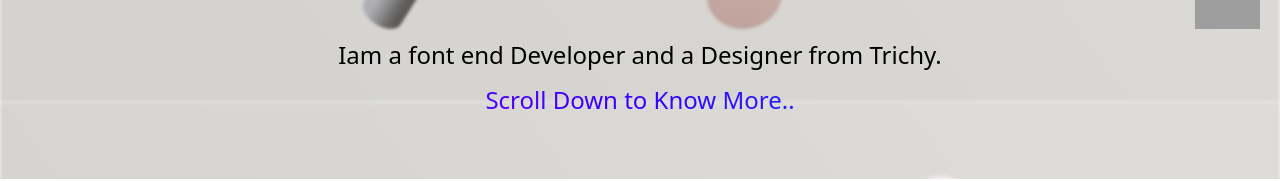
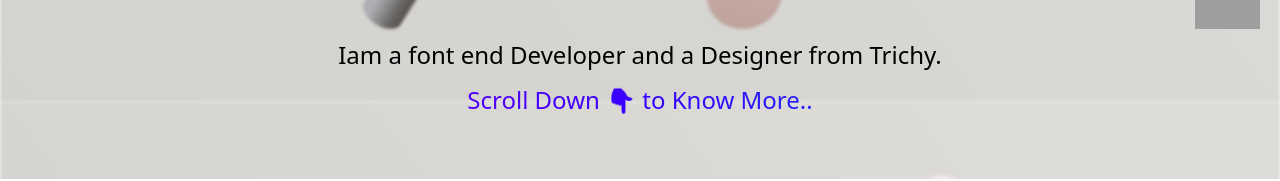
Before and after one commit to RoginthB/designer-roginth-V2.0.1, a plain HTML site: page index.html in a window 1280 px wide. Shown: the part 751-932 px from the top of the page. Drawn offline with nearby package versions, Linux system fonts and the light colour scheme; grey boxes are pictures that could not be loaded; a script that the page names is missing; a web font is replaced by a local one.

Commit message:
Update index.html

```diff
--- a/index.html
+++ b/index.html
@@ -184,7 +184,7 @@
                     from
                     Trichy.
                 </h4>
-                <h4 class="center text-align-center text-gradiant2 py-3" data-aos="zoom-out-up">Scroll Down to Know
+                <h4 class="center text-align-center text-gradiant2 py-3" data-aos="zoom-out-up">Scroll Down 👇 to Know
                     More..
                 </h4>
             </div>
```
